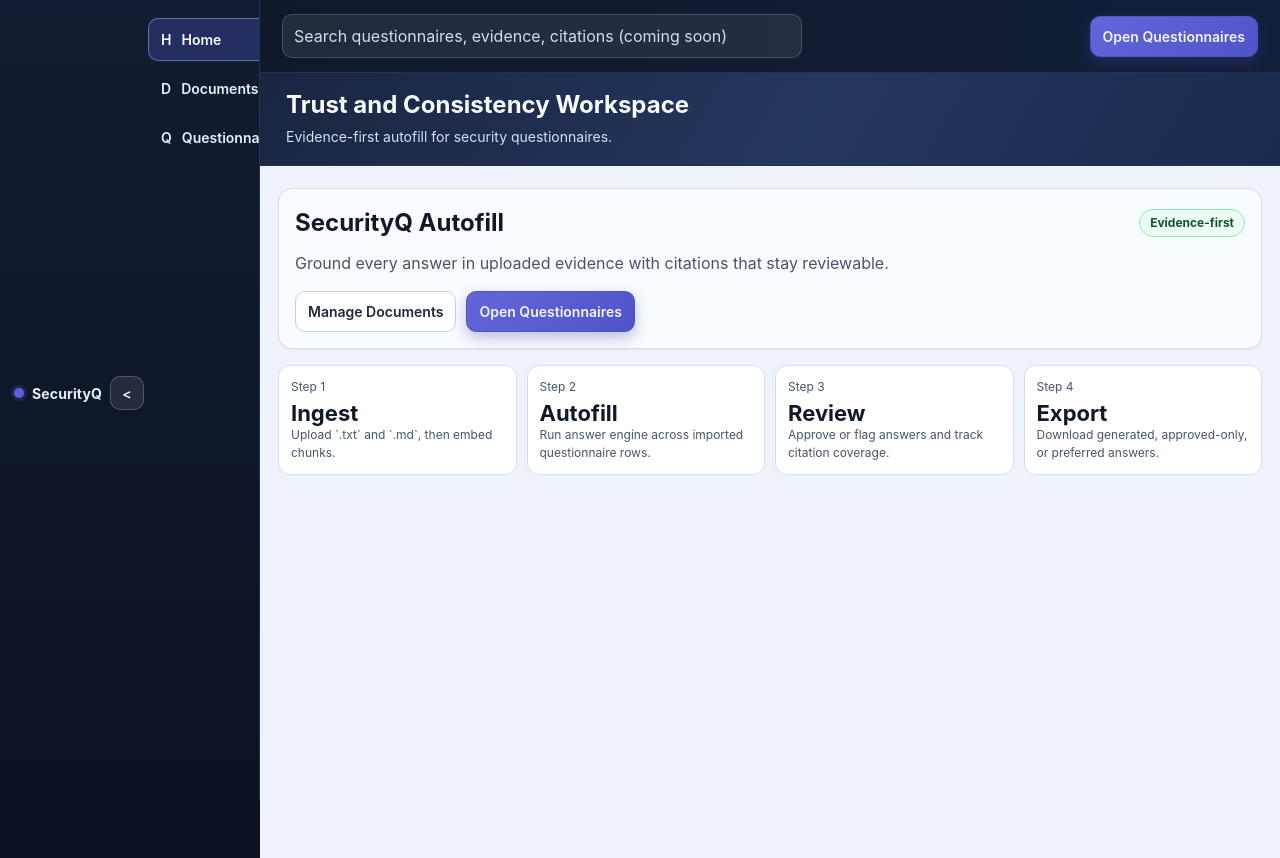
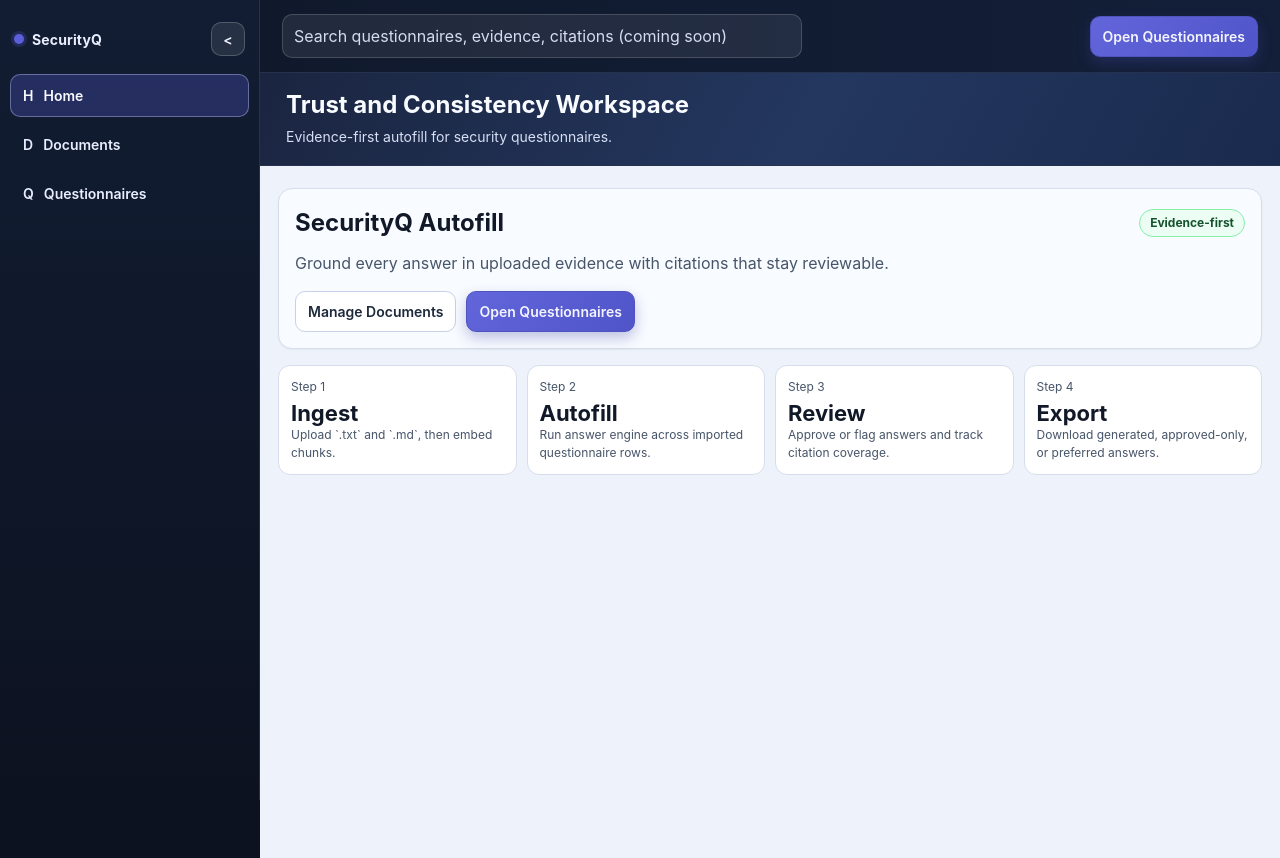
Before and after one commit to anweshhhh/securityq-autofill, a Next.js app: page / in a window 1280 px wide. Built offline with nearby package versions, Linux system fonts and the light colour scheme.

Commit message:
ui: fix sidebar nav alignment

```diff
--- a/src/app/globals.css
+++ b/src/app/globals.css
@@ -99,11 +99,14 @@ textarea {
   display: flex;
   flex-direction: column;
   gap: 6px;
+  align-items: stretch;
 }
 
 .sidebar-link {
   display: flex;
   align-items: center;
+  justify-content: flex-start;
+  text-align: left;
   gap: 10px;
   width: 100%;
   border-radius: 10px;
--- a/src/components/AppShell.tsx
+++ b/src/components/AppShell.tsx
@@ -145,7 +145,7 @@ export function AppShell({ devMode, children }: AppShellProps) {
 
   return (
     <div className="app-shell">
-      <aside className={cx("shell-sidebar desktop-only", isSidebarCollapsed && "collapsed")}>
+      <aside className={cx("shell-sidebar", isSidebarCollapsed && "collapsed")}>
         <div className="sidebar-title-row">
           <span className="sidebar-product">
             <span className="sidebar-product-dot" />
```
